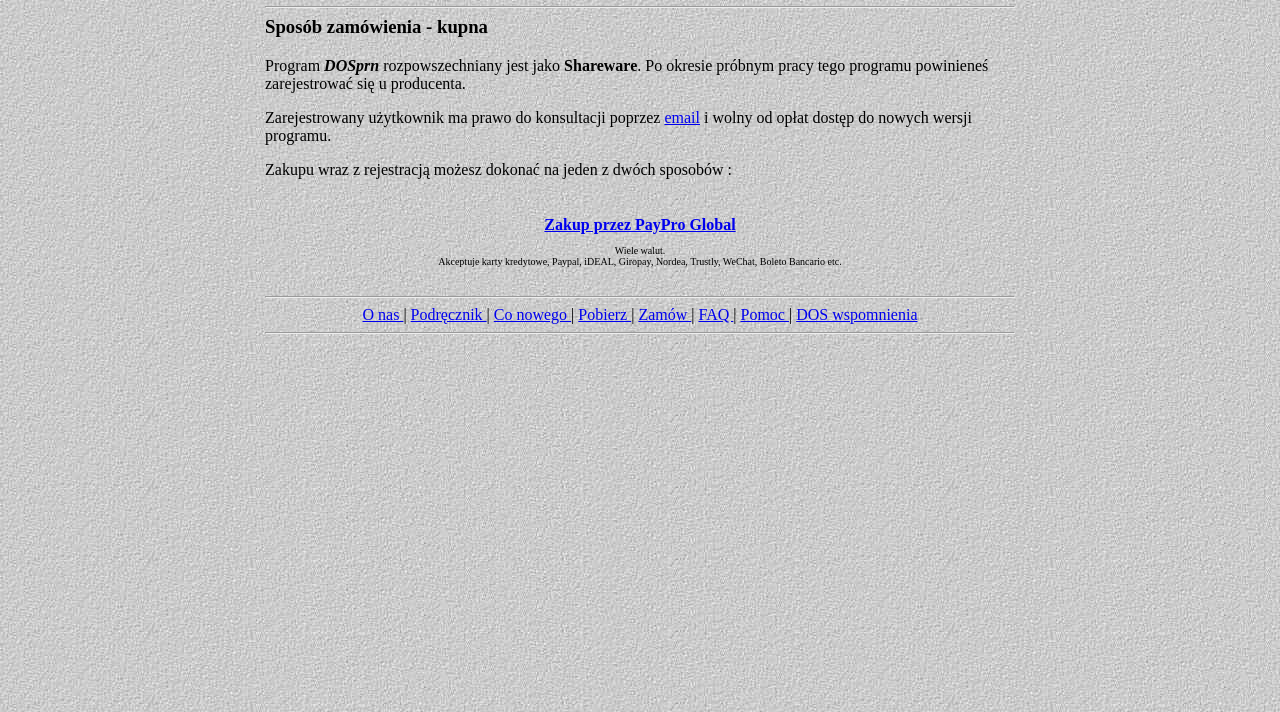
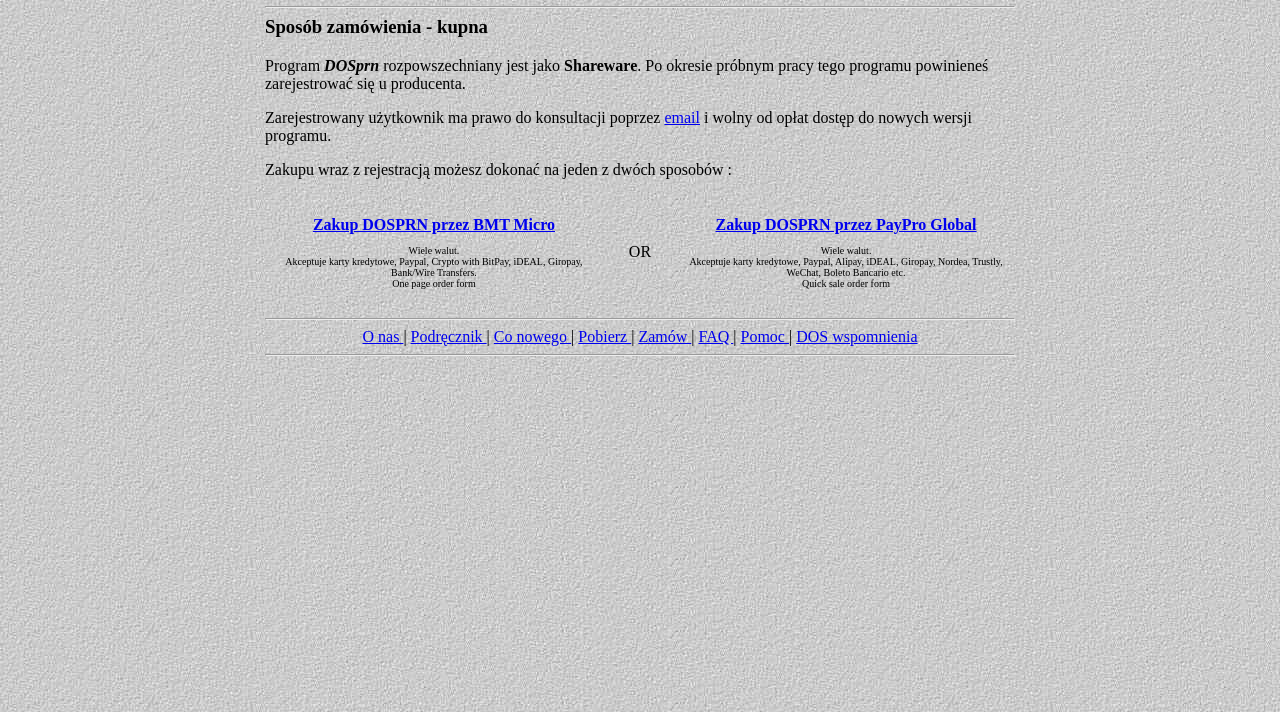
Before and after one commit to dosprn/polska, a plain HTML site: page order.htm in a window 1280 px wide. Shown: the part 88-800 px from the top of the page. Drawn offline with Linux system fonts and the light colour scheme.

Commit message:
Update order.htm

```diff
--- a/order.htm
+++ b/order.htm
@@ -89,11 +89,23 @@
 
 -->
 
-          <td width="30%" align="center">
+          <td width="45%" align="center">
+
+
+	  <A onclick="reportCustomEvent()" href="https://secure.bmtmicro.com/cart?CID=9083&CLR=0&PRODUCTID=90830000">
+	  <STRONG>Zakup DOSPRN przez BMT Micro</STRONG></A>
+	  <font size=-2><br><br>Wiele walut.<br>Akceptuje karty kredytowe, Paypal, Crypto with BitPay, iDEAL, Giropay, Bank/Wire Transfers.
+	  <br>One page order form</font></td>
+
+          <td width="10%" align="center">OR</td>
+          <td width="45%" align="center">
+
+
 	  <A onclick="reportCustomEvent()" href="https://store.payproglobal.com/checkout?products[1][id]=42449">
-	  <STRONG>Zakup przez PayPro Global</STRONG></A>
-	  <font size=-2><br><br>Wiele walut.<br> Akceptuje karty kredytowe, Paypal, iDEAL, Giropay, Nordea, Trustly, WeChat, Boleto Bancario etc.
-	  </td>
+	  <STRONG>Zakup DOSPRN przez PayPro Global</STRONG></A>
+	  <font size=-2><br><br>Wiele walut.<br>Akceptuje karty kredytowe, Paypal, Alipay, iDEAL, Giropay, Nordea, Trustly, WeChat, Boleto Bancario etc.
+	  <br>Quick sale order form</font></td>
+
 
         </tr>
       </table><br>
```
